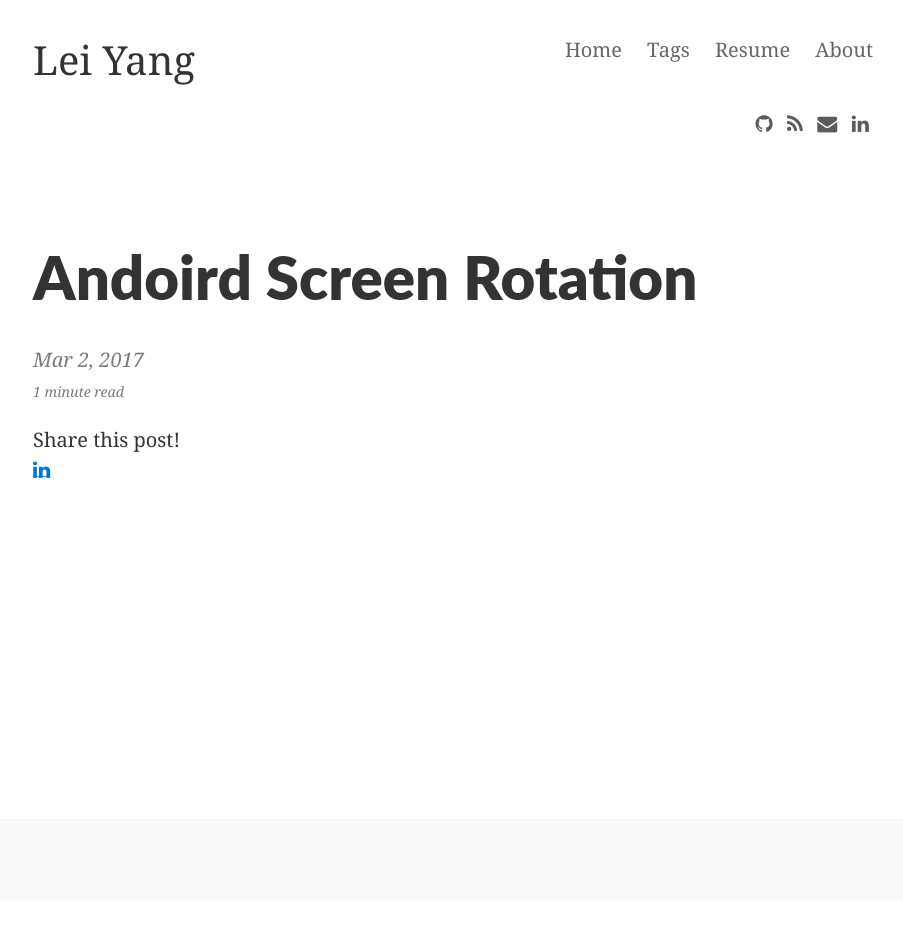
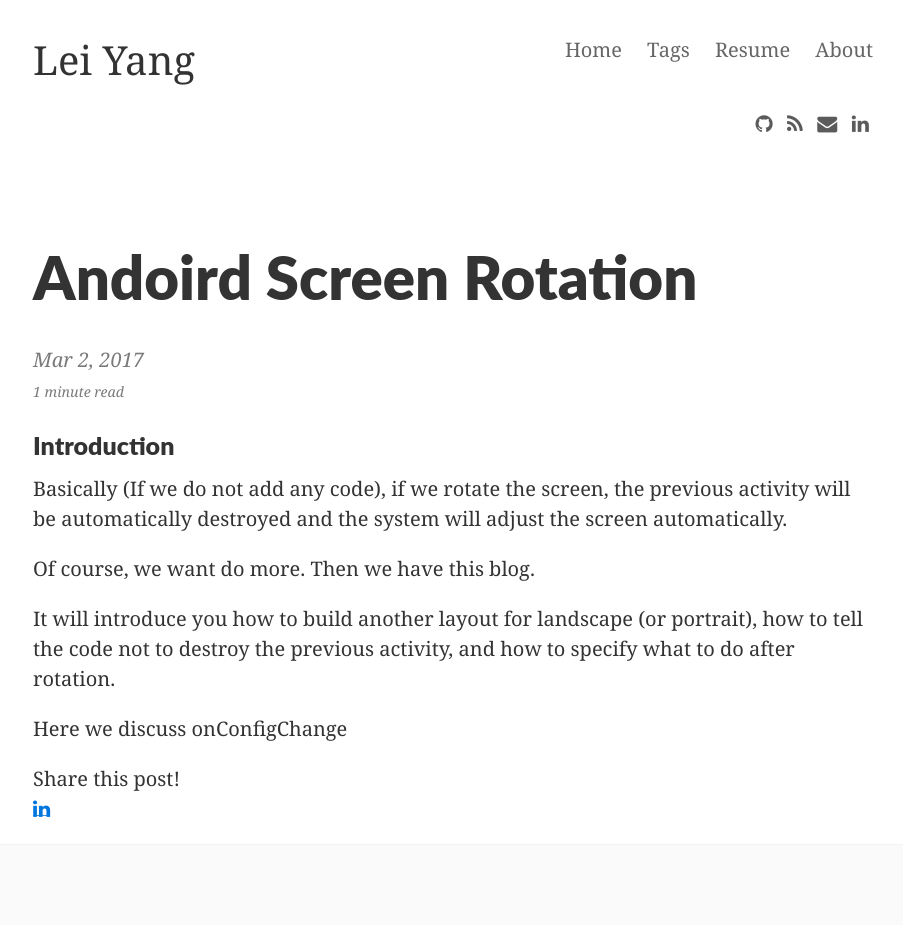
Before and after one commit to Ray-Young/ray-young.github.io, a Jekyll site: the page built from _posts/2017-03-02-Android-Screen-Rotation.md, in a window 1280 px wide. Shown: the whole page, without its empty margins (187-1090 px from the left). Built offline with Jekyll 4.4.1, drawn with Linux system fonts in a browser that asks for light colours; nearby versions of some CDN libraries; some web fonts are replaced; comment, search, counter and statistics services are not loaded; before the commit the page ends 900 px from its top, so only the background shows below that.

Commit message:
Add introduction of android rotation post

```diff
--- a/_posts/2017-03-02-Android-Screen-Rotation.md
+++ b/_posts/2017-03-02-Android-Screen-Rotation.md
@@ -5,3 +5,16 @@ title: Andoird Screen Rotation
 comments: true
 tags: [Android]
 ---
+
+### Introduction
+Basically (If we do not add any code), if we rotate the screen, the
+previous activity will be automatically destroyed and the system will
+adjust the screen automatically.
+
+Of course, we want do more. Then we have this blog.
+
+It will introduce you how to build another layout for landscape (or
+portrait), how to tell the code not to destroy the previous activity,
+and how to specify what to do after rotation.
+
+Here we discuss onConfigChange
```
Also changed, not shown: 1 other file.
